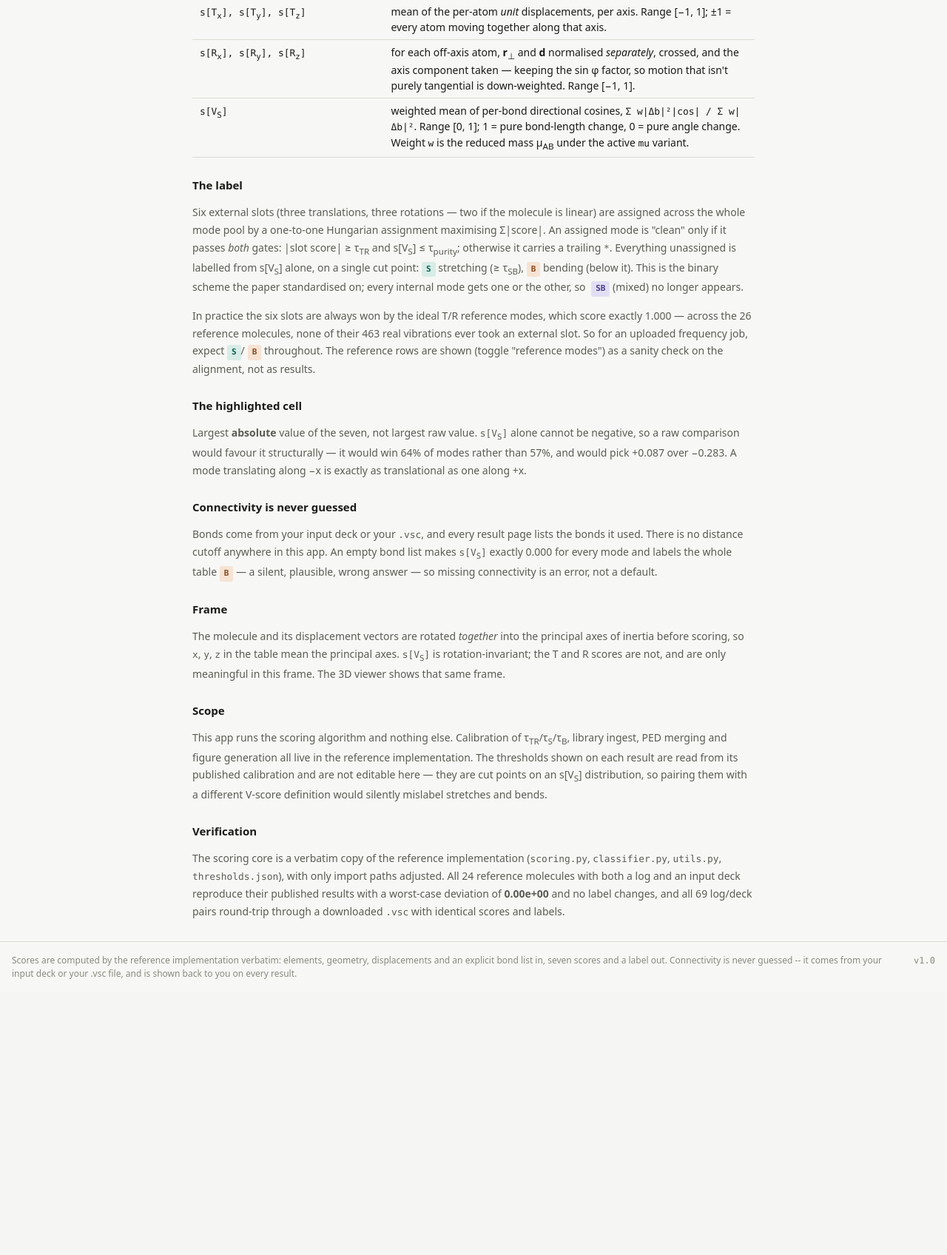
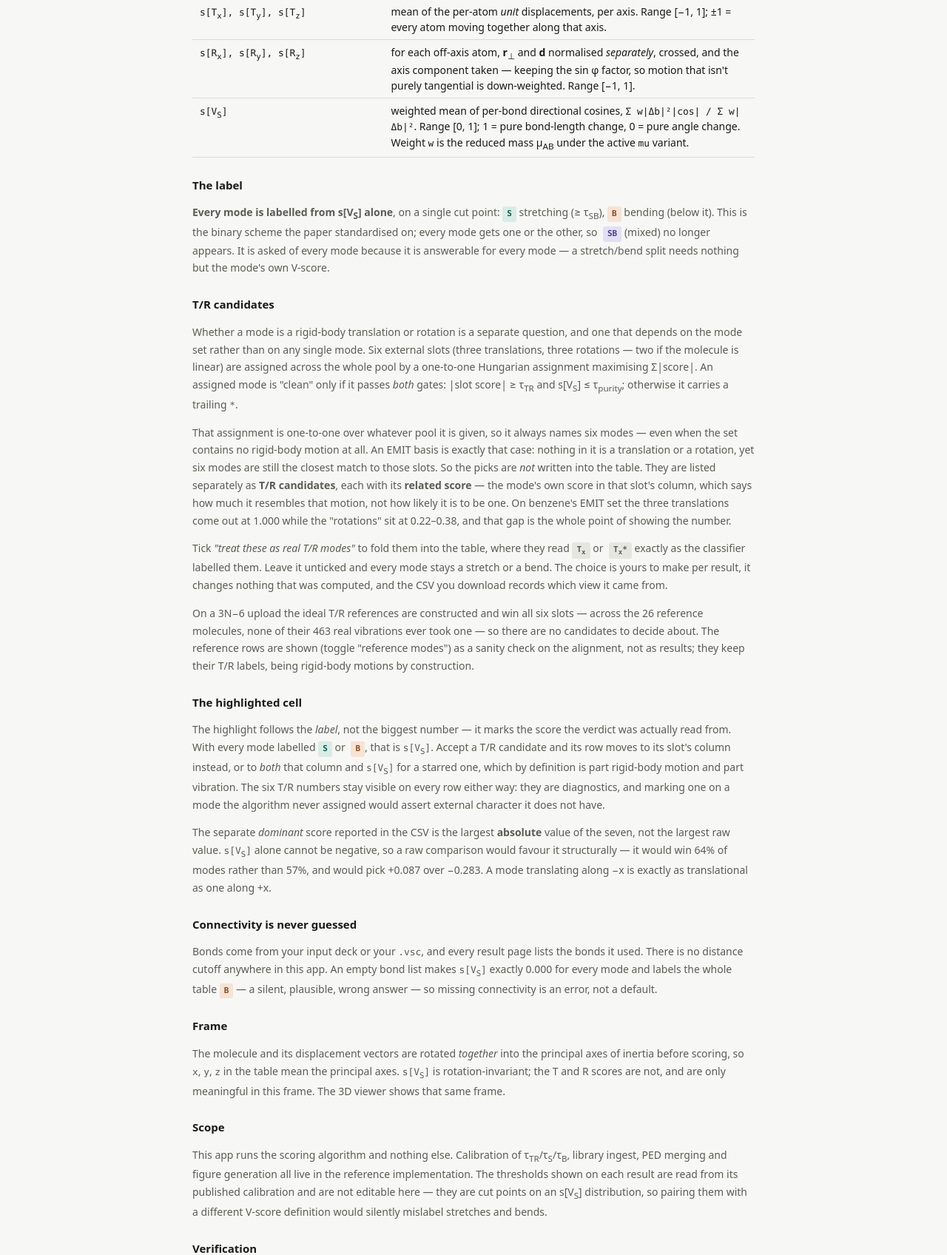
Before and after one commit to ThanchonBK/vscore-webapp, a FastAPI app: page /about in a window 1280 px wide. Shown: the part 230-1926 px from the top of the page at 74% size. Before the commit the page ends 1553 px from the top, so only its background shows below. Run offline with FastAPI, Linux system fonts and the light colour scheme.

Commit message:
Bring the docs in line with the two-view labelling
The prose still described the old single-label behaviour: about.html said
everything "unassigned" was labelled from s[V_S] and told the reader to expect
S/B throughout, the result legend explained a starred highlight the default
view no longer applies, and the runtime note promised a highlight that only
appears once a candidate is accepted.

Rewrite them around the split. about.html gains a "T/R candidates" section
explaining why the two questions are separated and what a related score is and
is not; the highlighted-cell section now says the highlight follows the label
and separates that from the dominant score the CSV reports. The result legend
mentions candidates only when there are any. The README gains a T/R candidates
section with the benzene EMIT table -- 1.000 translations against 0.22-0.38
"rotations" is the clearest statement of why this exists -- plus the per-mode-set
behaviour and the export contract.

Also refresh what had drifted: the test count (79 -> 245), candidates.py in the
architecture tree, and the deploy section, which predates the move to this
repository and did not mention that pushing to main now deploys, that
VSCORE_PASTE gates paste-in, or that Vercel's body cap rejects an oversize
upload before the app can explain itself.

Co-Authored-By: Claude Opus 5 <noreply@anthropic.com>

```diff
--- a/app/core/pipeline.py
+++ b/app/core/pipeline.py
@@ -196,8 +196,8 @@ def analyse(atoms, coords, bonds, modes, title="", source="", warnings=None,
             f"{len(vibrations)} mode{'s' if len(vibrations) != 1 else ''} "
             f"{how} (3N = {3 * len(atoms)}, {shape} = {3 * len(atoms) - n_ext}). "
             "The ideal T/R references were constructed and fill every external "
-            "slot, so none of your modes can be claimed as a translation or "
-            "rotation — each is classified on its own s[V_S].")
+            "slot, so none of your modes is offered as a T/R candidate — each "
+            "is classified on its own s[V_S].")
 
     if mode_set == "3n":
         # Read the CLASSIFIER's verdict, not the displayed label: the default
@@ -213,8 +213,9 @@ def analyse(atoms, coords, bonds, modes, title="", source="", warnings=None,
                 f"{len(starred)} mixed external"
                 + ("s" if len(starred) > 1 else "") + ": "
                 + ", ".join(f"{r['name']} {r['ext_label']}" for r in starred)
-                + ". Each is part rigid-body motion, part vibration — both its "
-                  "V_S and its largest T/R score are highlighted.")
+                + ". Each is part rigid-body motion, part vibration. They are "
+                  "listed under T/R candidates and are labelled from s[V_S] "
+                  "like every other mode until you accept them.")
         if len(assigned) < n_ext:
             warnings.append(
                 f"Only {len(assigned)} of the {n_ext} external slots were "
@@ -297,7 +298,9 @@ def _row(m, vector, index, is_reference=False, is_emit=False, constructed=False)
     ext_label = m["classification"]
 
     # What the UI highlights follows the LABEL, not the raw abs-max, because
-    # the label is what the algorithm actually concluded:
+    # the label is what the algorithm actually concluded. Computed for BOTH
+    # views: the default one labels every mode from s[V_S] and so always marks
+    # it, and the accepted-candidate view marks by the rules below.
     #
     #   clean external (Tx..Rz)  -> that slot's score. The mode is a rigid-body
     #                               motion; its s[V_S] is ~0 by the purity gate.
--- a/app/templates/about.html
+++ b/app/templates/about.html
@@ -27,28 +27,71 @@
 
   <h2>The label</h2>
   <p>
-    Six external slots (three translations, three rotations — two if the molecule
-    is linear) are assigned across the whole mode pool by a one-to-one Hungarian
-    assignment maximising Σ|score|. An assigned mode is "clean" only if it passes
-    <em>both</em> gates: |slot score| ≥ τ<sub>TR</sub> and
+    <b>Every mode is labelled from s[V<sub>S</sub>] alone</b>, on a single cut
+    point: <b class="lab S">S</b> stretching (≥ τ<sub>SB</sub>),
+    <b class="lab B">B</b> bending (below it). This is the binary scheme the
+    paper standardised on; every mode gets one or the other, so
+    <b class="lab SB">SB</b> (mixed) no longer appears. It is asked of every
+    mode because it is answerable for every mode — a stretch/bend split needs
+    nothing but the mode's own V-score.
+  </p>
+
+  <h2>T/R candidates</h2>
+  <p>
+    Whether a mode is a rigid-body translation or rotation is a separate
+    question, and one that depends on the mode set rather than on any single
+    mode. Six external slots (three translations, three rotations — two if the
+    molecule is linear) are assigned across the whole pool by a one-to-one
+    Hungarian assignment maximising Σ|score|. An assigned mode is "clean" only
+    if it passes <em>both</em> gates: |slot score| ≥ τ<sub>TR</sub> and
     s[V<sub>S</sub>] ≤ τ<sub>purity</sub>; otherwise it carries a trailing
-    <code>*</code>. Everything unassigned is labelled from s[V<sub>S</sub>] alone,
-    on a single cut point: <b class="lab S">S</b> stretching (≥ τ<sub>SB</sub>),
-    <b class="lab B">B</b> bending (below it). This is the binary scheme the
-    paper standardised on; every internal mode gets one or the other, so
-    <b class="lab SB">SB</b> (mixed) no longer appears.
+    <code>*</code>.
   </p>
   <p>
-    In practice the six slots are always won by the ideal T/R reference modes,
-    which score exactly 1.000 — across the 26 reference molecules, none of their
-    463 real vibrations ever took an external slot. So for an uploaded frequency
-    job, expect <b class="lab S">S</b>/<b class="lab B">B</b> throughout. The reference rows are shown (toggle "reference modes") as a
-    sanity check on the alignment, not as results.
+    That assignment is one-to-one over whatever pool it is given, so it always
+    names six modes — even when the set contains no rigid-body motion at all.
+    An EMIT basis is exactly that case: nothing in it is a translation or a
+    rotation, yet six modes are still the closest match to those slots. So the
+    picks are <em>not</em> written into the table. They are listed separately as
+    <b>T/R candidates</b>, each with its <b>related score</b> — the mode's own
+    score in that slot's column, which says how much it resembles that motion,
+    not how likely it is to be one. On benzene's EMIT set the three
+    translations come out at 1.000 while the "rotations" sit at 0.22–0.38,
+    and that gap is the whole point of showing the number.
+  </p>
+  <p>
+    Tick <em>"treat these as real T/R modes"</em> to fold them into the table,
+    where they read <b class="lab Tx">T<sub>x</sub></b> or
+    <b class="lab Tx">T<sub>x</sub>*</b> exactly as the classifier labelled
+    them. Leave it unticked and every mode stays a stretch or a bend. The
+    choice is yours to make per result, it changes nothing that was computed,
+    and the CSV you download records which view it came from.
+  </p>
+  <p>
+    On a 3N−6 upload the ideal T/R references are constructed and win all six
+    slots — across the 26 reference molecules, none of their 463 real
+    vibrations ever took one — so there are no candidates to decide about. The
+    reference rows are shown (toggle "reference modes") as a sanity check on
+    the alignment, not as results; they keep their T/R labels, being rigid-body
+    motions by construction.
   </p>
 
   <h2>The highlighted cell</h2>
   <p>
-    Largest <b>absolute</b> value of the seven, not largest raw value.
+    The highlight follows the <em>label</em>, not the biggest number — it marks
+    the score the verdict was actually read from. With every mode labelled
+    <b class="lab S">S</b> or <b class="lab B">B</b>, that is
+    <code>s[V<sub>S</sub>]</code>. Accept a T/R candidate and its row moves to
+    its slot's column instead, or to <em>both</em> that column and
+    <code>s[V<sub>S</sub>]</code> for a starred one, which by definition is
+    part rigid-body motion and part vibration. The six T/R numbers stay visible
+    on every row either way: they are diagnostics, and marking one on a mode
+    the algorithm never assigned would assert external character it does not
+    have.
+  </p>
+  <p>
+    The separate <em>dominant</em> score reported in the CSV is the largest
+    <b>absolute</b> value of the seven, not the largest raw value.
     <code>s[V<sub>S</sub>]</code> alone cannot be negative, so a raw comparison
     would favour it structurally — it would win 64% of modes rather than 57%, and
     would pick +0.087 over −0.283. A mode translating along −x is exactly as
--- a/app/templates/index.html
+++ b/app/templates/index.html
@@ -13,9 +13,10 @@
   <h1>Score the normal modes of a molecule.</h1>
   <p class="lede">
     Seven scores per mode — <code>Tx Ty Tz</code> translation, <code>Rx Ry Rz</code>
-    rotation, <code>V_S</code> stretch character — then a label:
+    rotation, <code>V_S</code> stretch character — then a label for every mode:
     <b class="lab S">S</b> stretching or <b class="lab B">B</b> bending,
-    split at τ<sub>SB</sub>.
+    split at τ<sub>SB</sub>. Modes that best match a rigid-body slot are listed
+    separately as T/R candidates, yours to accept or ignore.
   </p>
 
   <form method="post" action="/score" enctype="multipart/form-data" id="form">
```
Also changed, not shown: app/templates/result.html (+8 -5 lines), README.md.
